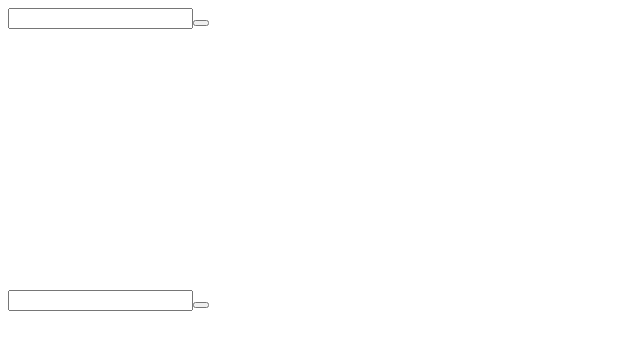
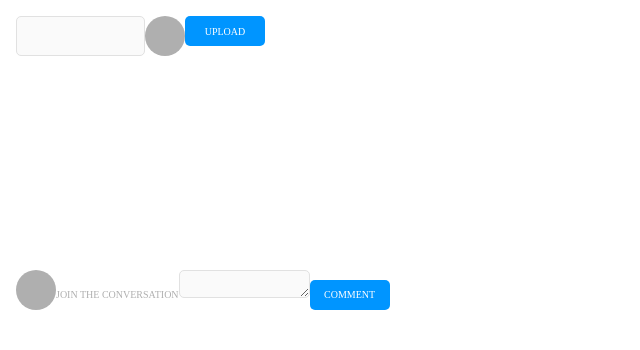
Before and after one commit to emanwdh/eman-awadh-brainflix, a React (Vite) app: page / in a window 1280 px wide. Shown: the top 350 px of the page, without its empty margins (0-640 px from the left). Built offline with nearby package versions, Linux system fonts and the light colour scheme.

Commit message:
Style: Assign Color variables, style reset, style global styling in App.scss, include default margin between components

```diff
--- a/src/App.scss
+++ b/src/App.scss
@@ -0,0 +1,74 @@
+@use "./styles/partials/fonts" as *;
+@use "./styles/partials/variables" as *;
+
+
+
+*,
+*::before,
+*::after {
+  box-sizing: border-box;
+}
+
+* {
+  margin: 0;
+  font-size: 10px;
+}
+
+img,
+video,
+svg {
+  display: block;
+  max-width: 100%;
+}
+
+input,
+button,
+textarea,
+select {
+  font: inherit;
+}
+
+button {
+    height: 3rem;
+    width: 8rem;
+    border-radius: 0.5rem;
+    border: none;
+    text-transform: uppercase;
+    background-color: $BrainFlix-Blue;
+    color: $White;
+
+}
+
+button:hover {
+    background-color: $BrainFlix-DarkBlue;
+}
+
+.section {
+    display: flex;
+    background-color: $White; //change this
+    padding: 1.6rem; //horizontal default margin
+}
+
+body {
+    display: flex;
+    flex-direction: column;
+    gap: 1.6rem; // vertical default gap between components - margin
+}
+
+input, textarea {
+    background-color: $Alabaster;
+    border: 0.1rem solid $Mercury;
+    border-radius: 0.5rem;
+}
+
+label {
+    color: $Silver;
+    text-transform: uppercase;
+}
+
+span {
+    background-color: $Silver;
+    border-radius: 50%;
+    height: 4rem;
+    width: 4rem;
+}
--- a/src/components/comment-form/Comment-Form.jsx
+++ b/src/components/comment-form/Comment-Form.jsx
@@ -7,14 +7,12 @@ export default function CommentForm() {
     return (
         <>
         <MainCommentCounter/>
-        <form className="comment-form">
-            <img className="comment-form__avatar"></img>
+        <form className="comment-form section">
+            <span className="comment-form__avatar"></span>
             <div className="comment-form__input-field">
-                <label className="input-field__label">
-                    <input className="input-field__input">
-                    </input>
-                </label>
-                <button className="comment-form__button" type = "submit"></button>
+                <label className="input-field__label">Join the Conversation</label>
+                    <textarea className="input-field__input"></textarea>
+                <button className="comment-form__button" type = "submit">Comment</button>
             </div>
         </form>
 
--- a/src/components/comments/comments.jsx
+++ b/src/components/comments/comments.jsx
@@ -2,7 +2,7 @@ export default function Comments() {
     return (
 
         <div className="comment">
-             <img className="comment__avatar"></img>
+             <span className="comment__avatar"></span>
             <p className="comment__username"></p>
             <p className="comment__text"></p>
             <p className="comment__date"></p>
--- a/src/components/header/Header.jsx
+++ b/src/components/header/Header.jsx
@@ -2,11 +2,11 @@ function Header() {
 
     return(
 
-    <header className="header">
-       <img className="header__logo"></img>
+    <header className="header section">
+       <img className="header__logo"/>
        <input className="header__search" type = "text"></input>
-       <img className="header__avatar"></img>
-       <button className="button button--upload" type="submit"></button>
+       <span className="header__avatar"></span>
+       <button className="button button--upload" type="submit">Upload</button>
     </header>
   )
 }
--- a/src/components/main-video/Main-Video.jsx
+++ b/src/components/main-video/Main-Video.jsx
@@ -2,7 +2,7 @@ export default function  MainVideo () {
 
 return (
 
-    <div className="main-video">
+    <div className="main-video section">
         <video className="main-video__video"></video>
         <div className = "main-video__main-info">
             <h1 className="main-info__title"></h1>
--- a/src/components/video-side-bar/video-side-bar.jsx
+++ b/src/components/video-side-bar/video-side-bar.jsx
@@ -3,7 +3,7 @@ import SideBarVideos from "../side-bar-videos/Side-Bar-Videos";
 export default function  VideoSideBar() {
         return (
             <>
-            <div className="video-side-bar">
+            <div className="video-side-bar section">
                 <p className="video-side-bar__title"></p>
                 <SideBarVideos/>
             </div>
--- a/src/styles/partials/_variables.scss
+++ b/src/styles/partials/_variables.scss
@@ -0,0 +1,13 @@
+// Primary
+$BrainFlix-Black: #323232;
+$BrainFlix-Blue: #0095FF;
+$Silver: #AFAFAF;
+$White: #FFFFFF;
+
+
+//Secondary
+
+$BrainFlix-DarkBlack: #000000;
+$BrainFlix-DarkBlue: #0065AD;
+$Mercury: #E1E1E1;
+$Alabaster: #FAFAFA;
```
Also changed, not shown: src/components/main-comments-section/Main-Comments-Section.jsx (+6 -5 lines).
